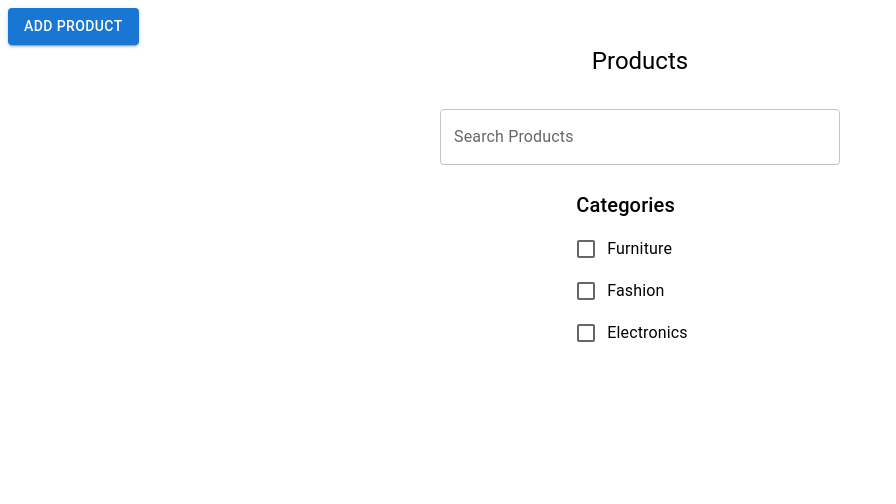
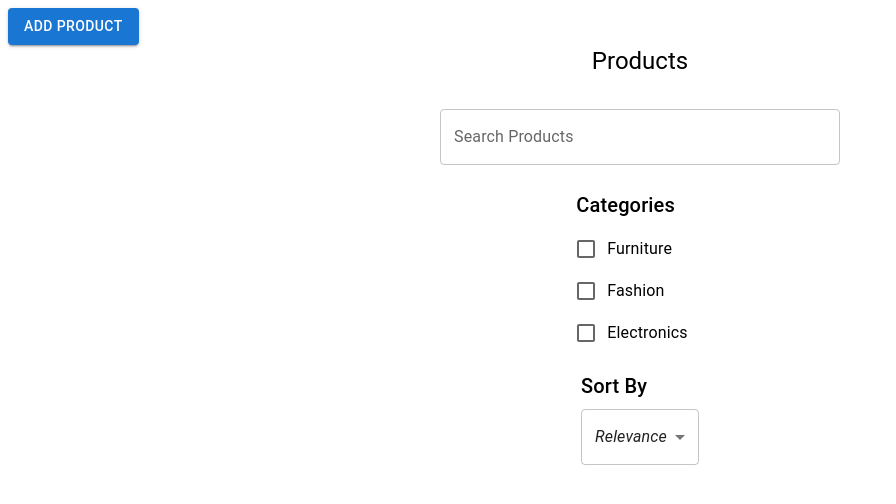
Before and after one commit to Dhanusree123/React-Hook-Forms, a React (Vite) app: page / in a window 1280 px wide. Shown: the top 504 px of the page, without its empty margins (0-896 px from the left). Built offline with nearby package versions, Linux system fonts and the light colour scheme.

Commit message:
toaster, price sort, useParams

```diff
--- a/package.json
+++ b/package.json
@@ -21,6 +21,7 @@
     "react-dom": "^18.3.1",
     "react-hook-form": "^7.54.2",
     "react-router-dom": "^7.1.1",
+    "sonner": "^1.7.2",
     "zod": "^3.24.1"
   },
   "devDependencies": {
--- a/src/App.tsx
+++ b/src/App.tsx
@@ -2,10 +2,12 @@ import { BrowserRouter, Routes, Route } from "react-router-dom";
 import AddProductPage from "./Pages/AddProductPage";
 import ProductsPage from "./Pages/ProductsPage";
 import ProductDetailsPage from "./Pages/ProductDetailsPage";
+import { Toaster } from "sonner";
 
 const App = () => {
   return (
     <BrowserRouter>
+      <Toaster position="top-right" />
       <Routes>
         <Route path="/" element={<ProductsPage />} />
         <Route path="/product/add" element={<AddProductPage />} />
--- a/src/Pages/AddProductPage.tsx
+++ b/src/Pages/AddProductPage.tsx
@@ -18,6 +18,7 @@ import { useNavigate } from "react-router-dom";
 import { IProduct, NewProductSchema } from "../Types/Product";
 import ProductTextField from "../components/ProductTextField";
 import SelectControl from "../components/SelectField";
+import { toast } from "sonner";
 
 const AddProductPage = () => {
   const navigate = useNavigate();
@@ -47,6 +48,7 @@ const AddProductPage = () => {
     );
     existingProducts.push(newProduct);
     localStorage.setItem("products", JSON.stringify(existingProducts));
+    toast.success("Product added successfully.");
     navigate("/");
   };
 
--- a/src/Pages/ProductsPage.tsx
+++ b/src/Pages/ProductsPage.tsx
@@ -5,25 +5,34 @@ import {
   CardContent,
   CardMedia,
   Rating,
+  SelectChangeEvent,
   Stack,
   TextField,
   Typography,
 } from "@mui/material";
 import { useCallback, useEffect, useState } from "react";
-import { useLocation, useNavigate } from "react-router-dom";
+import { useLocation, useNavigate, useParams } from "react-router-dom";
 import queryString from "query-string";
 import { IProduct } from "../Types/Product";
 import CheckboxControl from "../components/CheckboxControl";
 import UseDebounce from "../components/UseDebounce";
+import SortBy from "../components/SortBy";
 
 const ProductsPage = () => {
   const [products, setProducts] = useState<IProduct[]>([]);
   const [searchQuery, setSearchQuery] = useState("");
   const [selectedCategories, setSelectedCategories] = useState<string[]>([]);
+  const [sortBy, setSortBy] = useState("");
 
   const navigate = useNavigate();
 
   const location = useLocation();
+
+  const { search, categories, sort } = useParams<{
+    search?: string;
+    categories?: string;
+    sort?: string;
+  }>();
 
   const debouncedSearchQuery = UseDebounce(searchQuery, 500);
 
@@ -33,7 +42,21 @@ const ProductsPage = () => {
     localStorage.setItem("products", JSON.stringify(updatedProducts));
   };
 
-  const filteredProducts = products.filter(
+  const handleSortChange = (event: SelectChangeEvent) => {
+    setSortBy(event.target.value);
+  };
+
+  const sortedProducts = [...products].sort((a, b) => {
+    if (sortBy === "price-asc") {
+      return a.ourprice - b.ourprice;
+    } else if (sortBy === "price-desc") {
+      return b.ourprice - a.ourprice;
+    } else {
+      return a.title.localeCompare(b.title);
+    }
+  });
+
+  const filteredProducts = sortedProducts.filter(
     (product) =>
       product.title
         .toLowerCase()
@@ -44,29 +67,53 @@ const ProductsPage = () => {
 
   const handleSearchChange = (e: React.ChangeEvent<HTMLInputElement>) => {
     setSearchQuery(e.target.value);
-    navigate(
-      `?search=${e.target.value}&categories=${selectedCategories.join(",")}`
-    );
+    let queryString = "";
+    if (e.target.value) {
+      queryString += `?search=${e.target.value}`;
+    }
+    if (selectedCategories.length > 0) {
+      queryString += `${
+        queryString ? "&" : "?"
+      }categories=${selectedCategories.join(",")}`;
+    }
+    navigate(queryString);
   };
 
   const handleCategoryChange = (selectedOptions: string[]) => {
     setSelectedCategories(selectedOptions);
-    navigate(`?search=${searchQuery}&categories=${selectedOptions.join(",")}`);
+    let queryString = "";
+    if (searchQuery) {
+      queryString += `?search=${searchQuery}`;
+    }
+    if (selectedOptions.length > 0) {
+      queryString += `${
+        queryString ? "&" : "?"
+      }categories=${selectedOptions.join(",")}`;
+    }
+    navigate(queryString);
   };
 
   const locationSearch = useCallback(() => {
-    const parsed = queryString.parse(location.search);
+    const parsed = queryString.parse(
+      location.search ||
+        `?search=${search || ""}&categories=${categories || ""}&sort=${
+          sort || ""
+        }`
+    );
     if (parsed.search) {
       setSearchQuery(parsed.search as string);
     }
-    if (parsed.selectfield) {
+    if (parsed.categories) {
       setSelectedCategories(
-        typeof parsed.selectfield === "string"
-          ? parsed.selectfield.split(",")
+        typeof parsed.categories === "string"
+          ? parsed.categories.split(",")
           : []
       );
     }
-  }, [location.search]);
+    if (parsed.sort) {
+      setSortBy(parsed.sort as string);
+    }
+  }, [location.search, search, categories, sort]);
 
   useEffect(() => {
     const storedProductData = localStorage.getItem("products");
@@ -78,6 +125,10 @@ const ProductsPage = () => {
   useEffect(() => {
     locationSearch();
   }, [locationSearch]);
+
+  useEffect(() => {
+    console.log("debouncedSearchQuery:", debouncedSearchQuery);
+  }, [debouncedSearchQuery]);
 
   return (
     <Stack>
@@ -113,6 +164,7 @@ const ProductsPage = () => {
             onChange={handleCategoryChange}
           />
         </Box>
+        <SortBy sortBy={sortBy} handleSortChange={handleSortChange} />
         {filteredProducts.map((product) => (
           <Card
             key={product.id}
--- /dev/null
+++ b/src/components/SortBy.tsx
@@ -0,0 +1,54 @@
+import { Select, MenuItem, Typography, SelectChangeEvent } from "@mui/material";
+import { useNavigate, useParams } from "react-router-dom";
+
+type SortByProps = {
+  sortBy: string;
+  handleSortChange: (event: SelectChangeEvent) => void;
+};
+
+const SortBy = ({ sortBy, handleSortChange }: SortByProps) => {
+  const navigate = useNavigate();
+
+  const { search, categories } = useParams<{
+    search?: string;
+    categories?: string;
+  }>();
+
+  const updateUrl = (sort: string) => {
+    let queryString = `?sort=${sort}`;
+    if (search) {
+      queryString += `&search=${search}`;
+    }
+    if (categories) {
+      queryString += `&categories=${categories}`;
+    }
+    navigate(queryString || "/");
+  };
+
+  const handleSort = (event: SelectChangeEvent) => {
+    handleSortChange(event);
+    updateUrl(event.target.value);
+  };
+
+  return (
+    <div>
+      <Typography variant="h6" gutterBottom>
+        Sort By
+      </Typography>
+      <Select
+        value={sortBy}
+        onChange={handleSort}
+        displayEmpty
+        inputProps={{ "aria-label": "Sort By" }}
+      >
+        <MenuItem value="">
+          <em>Relevance</em>
+        </MenuItem>
+        <MenuItem value="price-asc">Price: Low to High</MenuItem>
+        <MenuItem value="price-desc">Price: High to Low</MenuItem>
+      </Select>
+    </div>
+  );
+};
+
+export default SortBy;
```
Also changed, not shown: 1 other file (tests, documents, lock files or other folders).
